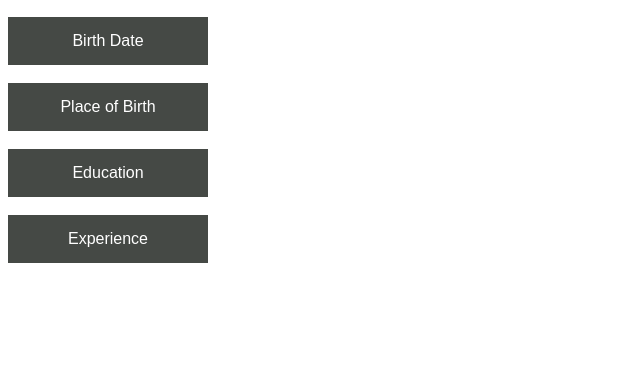
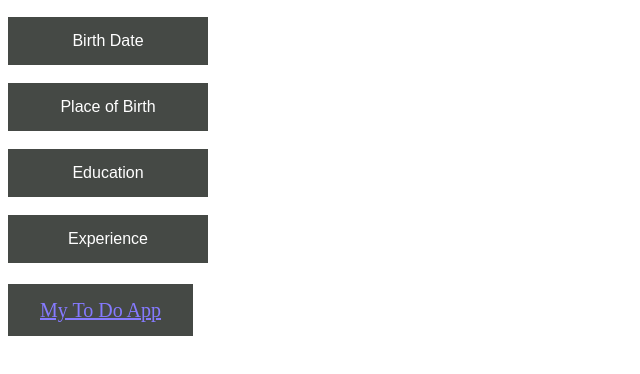
Before and after one commit to Gevorg997/gevorg997.github.io, a plain HTML site: page index.html in a window 1280 px wide. Shown: the part 208-582 px from the top of the page, without its empty margins (0-640 px from the left). Drawn offline with Linux system fonts and the light colour scheme.

Commit message:
Add files via upload

```diff
--- a/index.html
+++ b/index.html
@@ -18,8 +18,9 @@
 <div class = 'div2' id = 'edu1' style="display: none;">Faculty of Radiophysics , Yerevan State University  </div><br>
 
 <button onclick = 'myExp()' class = 'but'> Experience</button> <br>
-<div class = 'div2' id = 'exp1' style="display: none;">Risk Manager, SoftConstruct</div><br>
+<div class = 'div2' id = 'exp1' style="display: none;">Risk Manager, SoftConstruct</div><br><br>
 
+<a href = ../todo/todo.html target = '_blank' id = 'aTag'>My To Do App</a>
 <script src ="main.js"></script>
 </body>
 
--- a/style.css
+++ b/style.css
@@ -5,7 +5,8 @@ body {
 #div1 {
     height: 30px;
     font-size: 20px;
-      color:rgb(45, 57, 233)
+      color:rgb(45, 57, 233) ;
+      display: inline-block;
 }
 
 .div2 {
@@ -27,3 +28,15 @@ body {
         font-size: 16px;
 
 }
+
+#aTag {
+    width: 200px;
+    height: 30px;
+    font-size: 20px;
+    color:rgb(133, 122, 255)  ;
+    background-color: #454945;
+    padding: 15px 32px;
+    border: none;
+    text-align: center;
+
+}
```
